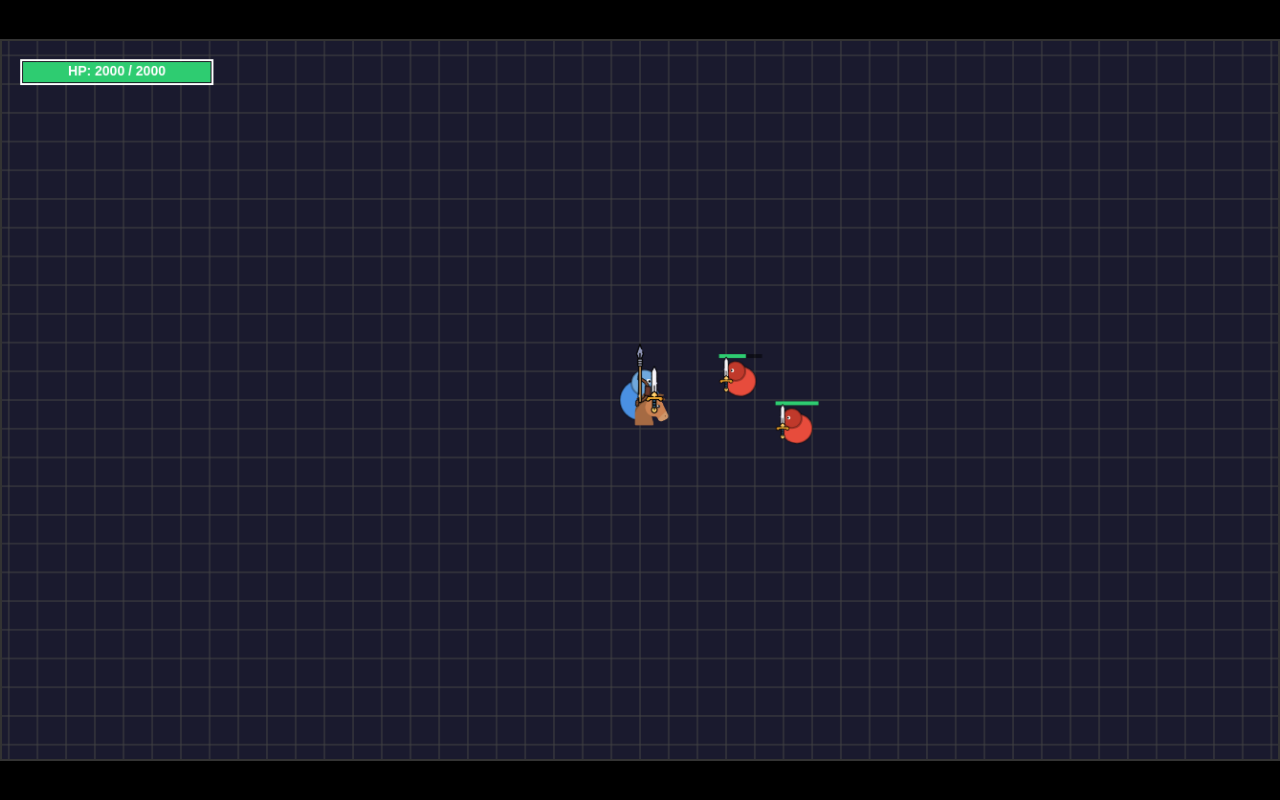
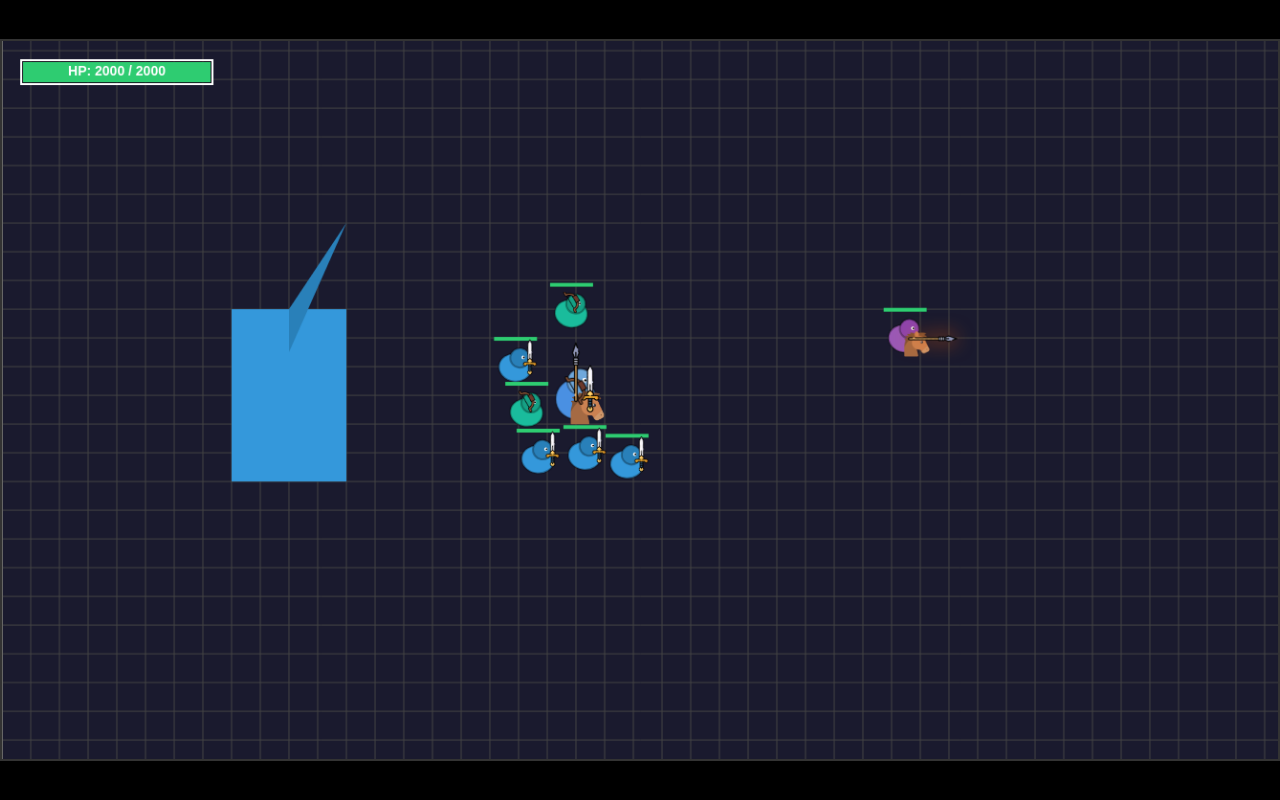
Before and after one commit to RemoYuduo/AIGames, a plain HTML site: page MB/index.html in a window 1280 px wide. Drawn offline with Linux system fonts and the light colour scheme.

Commit message:
迭代11

```diff
--- a/MB/config/map.json
+++ b/MB/config/map.json
@@ -6,10 +6,18 @@
   },
   "playerBuilding": {
     "x": 10,
-    "y": 15
+    "y": 15,
+    "width": 4,
+    "height": 6,
+    "spawnInterval": 10,
+    "imagePath": ""
   },
   "enemyBuilding": {
     "x": 140,
-    "y": 15
+    "y": 15,
+    "width": 4,
+    "height": 6,
+    "spawnInterval": 10,
+    "imagePath": ""
   }
 }
--- a/MB/js/component/AI.js
+++ b/MB/js/component/AI.js
@@ -38,6 +38,7 @@ class AI {
     const ownerPos = owner.transform.position;
     const enemyTeam = owner.team === 'player' ? 'enemy' : 'player';
 
+    // 1. 首先查找敌方实体
     for (const entity of entities) {
       if (entity.team === enemyTeam && entity.alive && entity.active) {
         const distance = ownerPos.distance(entity.transform.position);
@@ -47,6 +48,23 @@ class AI {
           nearestDistance = distance;
           nearestEnemy = entity;
         }
+      }
+    }
+
+    // 2. 如果没有找到敌方实体，查找敌方建筑
+    if (!nearestEnemy && window.game && window.game.buildings) {
+      const enemyBuilding = window.game.buildings.find(b => b.type === enemyTeam && b.health > 0);
+      if (enemyBuilding) {
+        // 创建一个虚拟的建筑目标对象，让士兵可以攻击
+        nearestEnemy = {
+          team: enemyTeam,
+          alive: true,
+          active: true,
+          transform: { position: enemyBuilding.position },
+          isBuilding: true, // 标记这是建筑目标
+          building: enemyBuilding // 引用实际的建筑对象
+        };
+        console.log(`${owner.team}士兵没有找到敌人，向敌方建筑移动`);
       }
     }
 
@@ -105,7 +123,16 @@ class AI {
       this.state = 'ATTACK';
       owner.isMoving = false;
 
-      // 触发攻击
+      // 如果是建筑目标，则对建筑造成伤害
+      if (this.target.isBuilding && this.target.building) {
+        // 每次攻击对建筑造成10点伤害
+        this.target.building.health = (this.target.building.health || 100) - 10;
+        console.log(`士兵攻击建筑，建筑剩余血量: ${this.target.building.health}`);
+        if (this.target.building.health <= 0) {
+          console.log(`${owner.team}摧毁了敌方建筑！`);
+        }
+      } else {
+        // 触发常规攻击
         if (owner.weapons && owner.weapons.length > 0) {
           const direction = targetPos.x > ownerPos.x ? 1 : -1;
           owner.facingDirection = direction;
@@ -114,6 +141,7 @@ class AI {
             if (weapon.canAttack()) {
               weapon.attack(direction);
               break;
+            }
           }
         }
       }
@@ -151,7 +179,16 @@ class AI {
       // 朝向目标
       owner.facingDirection = targetPos.x > ownerPos.x ? 1 : -1;
 
-      // 触发攻击
+      // 如果是建筑目标，则对建筑造成伤害
+      if (this.target.isBuilding && this.target.building) {
+        // 远程单位每次攻击对建筑造成15点伤害
+        this.target.building.health = (this.target.building.health || 100) - 15;
+        console.log(`弓兵攻击建筑，建筑剩余血量: ${this.target.building.health}`);
+        if (this.target.building.health <= 0) {
+          console.log(`${owner.team}摧毁了敌方建筑！`);
+        }
+      } else {
+        // 触发常规攻击
         if (owner.weapons && owner.weapons.length > 0) {
           const direction = targetPos.x > ownerPos.x ? 1 : -1;
 
@@ -159,6 +196,7 @@ class AI {
             if (weapon.canAttack()) {
               weapon.attack(direction);
               break;
+            }
           }
         }
       }
@@ -213,6 +251,16 @@ class AI {
 
         // 检测冲锋完成：骑枪冲刺结束
         if (this.chargeStartPos && wasCharging && !isLanceCharging) {
+          // 如果目标是建筑，则对建筑造成伤害
+          if (this.target.isBuilding && this.target.building) {
+            // 骑兵冲锋对建筑造成30点伤害
+            this.target.building.health = (this.target.building.health || 100) - 30;
+            console.log(`骑兵冲锋攻击建筑，建筑剩余血量: ${this.target.building.health}`);
+            if (this.target.building.health <= 0) {
+              console.log(`${owner.team}摧毁了敌方建筑！`);
+            }
+          }
+
           // 冲刺结束，立即切换到穿透阶段
           this.chargePhase = 'CONTINUE';
           this.continueTimer = 3.0; // 继续前进3秒，穿过敌阵（增加穿透时间）
--- a/MB/js/core/Game.js
+++ b/MB/js/core/Game.js
@@ -18,6 +18,7 @@ class Game {
     this.lastTime = 0;
 
     this.initialized = false;
+    this.buildings = []; // 建筑物列表
   }
 
   // 初始化游戏
@@ -66,10 +67,18 @@ class Game {
     // 创建AI系统
     this.aiSystem = new AISystem();
 
-    // 创建玩家（在地图中央）
+    // 将game实例设为全局，方便武器系统访问
+    window.game = this;
+
+    // 创建建筑物
+    this.createBuildings();
+
+    // 创建玩家（在己方建筑旁）
     const playerConfig = this.config.get('character.player');
     const mountConfig = this.config.get('mount.defaultHorse');
-    this.player = new Player(worldWidth / 2, worldHeight / 2, playerConfig, mountConfig);
+    const playerBuildingPos = this.config.get('map.playerBuilding');
+    // 在建筑物前方5米处生成玩家
+    this.player = new Player(playerBuildingPos.x + 5, playerBuildingPos.y, playerConfig, mountConfig);
     this.entities.push(this.player);
     this.collisionSystem.addEntity(this.player);
     this.combatSystem.addEntity(this.player);
@@ -91,12 +100,6 @@ class Game {
 
     // 摄像机跟随玩家
     this.camera.follow(this.player);
-
-    // 创建测试敌人（固定位置，无AI）
-    this.createTestEnemies();
-
-    // 将game实例设为全局，方便武器系统访问
-    window.game = this;
 
     this.initialized = true;
     console.log('游戏初始化完成');
@@ -157,6 +160,42 @@ class Game {
     });
 
     console.log(`创建了 ${infantryPositions.length} 个步兵、${archerPositions.length} 个弓兵、${cavalryPositions.length} 个骑兵`);
+  }
+
+  // 创建建筑物
+  createBuildings() {
+    const playerBuildingConfig = this.config.get('map.playerBuilding');
+    const enemyBuildingConfig = this.config.get('map.enemyBuilding');
+
+    // 创建玩家建筑物
+    const playerBuilding = new Building(
+      playerBuildingConfig.x,
+      playerBuildingConfig.y,
+      'player',
+      playerBuildingConfig
+    );
+
+    // 创建敌人建筑物，设置出兵间隔为玩家建筑的80%（快20%）
+    const enemyBuildingConfigWithFastSpawn = {
+      ...enemyBuildingConfig,
+      spawnInterval: (enemyBuildingConfig.spawnInterval || 10) * 0.8,  // 快20%
+      firstSpawnTime: 2.4  // 第一波兵2.4秒后刷新（比玩家的3秒快20%）
+    };
+
+    const enemyBuilding = new Building(
+      enemyBuildingConfig.x,
+      enemyBuildingConfig.y,
+      'enemy',
+      enemyBuildingConfigWithFastSpawn
+    );
+
+    // 修改玩家建筑的第一波兵时间
+    playerBuilding.firstSpawnTime = 3; // 玩家建筑第一波兵3秒后刷新
+
+    this.buildings.push(playerBuilding);
+    this.buildings.push(enemyBuilding);
+
+    console.log('创建了玩家和敌人建筑物（敌人出兵速度更快20%）');
   }
 
   // 启动游戏循环
@@ -222,6 +261,11 @@ class Game {
     // 更新战斗系统
     this.combatSystem.update(deltaTime);
 
+    // 更新建筑物
+    this.buildings.forEach(building => {
+      building.update(deltaTime);
+    });
+
     // 更新摄像机
     this.camera.update(deltaTime);
   }
@@ -233,6 +277,11 @@ class Game {
 
     // 渲染地图
     this.map.render(this.context, this.camera);
+
+    // 渲染建筑物
+    this.buildings.forEach(building => {
+      building.render(this.context, this.camera);
+    });
 
     // 渲染所有实体
     this.entities.forEach(entity => {
--- /dev/null
+++ b/MB/js/map/Building.js
@@ -0,0 +1,236 @@
+// 建筑物类
+class Building {
+  constructor(x, y, type, config) {
+    this.position = new Vector2(x, y);
+    this.type = type; // 'player' 或 'enemy'
+    this.config = config;
+
+    // 建筑物尺寸
+    this.width = config.width || 4; // 米
+    this.height = config.height || 6; // 米
+
+    // 建筑物生命值
+    this.maxHealth = config.health || 500;
+    this.health = this.maxHealth;
+
+    // 出兵相关
+    this.spawnTimer = 0;
+    this.spawnInterval = config.spawnInterval || 10; // 10秒
+    this.lastSpawnTime = 0;
+    this.firstSpawnTime = 3; // 第一波兵3秒后刷新
+    this.hasFirstSpawned = false; // 是否已经生成第一波兵
+    this.active = true;
+
+    // 图片资源
+    this.image = null;
+    this.imageLoaded = false;
+    this.loadImage(config.imagePath);
+  }
+
+  loadImage(path) {
+    if (path) {
+      this.image = new Image();
+      this.image.onload = () => {
+        this.imageLoaded = true;
+      };
+      this.image.onerror = () => {
+        console.error(`建筑物图片加载失败: ${path}`);
+      };
+      this.image.src = path;
+    }
+  }
+
+  // 更新
+  update(deltaTime) {
+    // 如果建筑物已被摧毁，不再更新
+    if (this.health <= 0) {
+      return;
+    }
+
+    // 更新计时器
+    this.spawnTimer += deltaTime;
+
+    // 检查是否到了第一波出兵时间
+    if (!this.hasFirstSpawned && this.spawnTimer >= this.firstSpawnTime) {
+      this.spawnUnits();
+      this.lastSpawnTime = this.spawnTimer;
+      this.hasFirstSpawned = true;
+      console.log(`${this.type}建筑在${this.firstSpawnTime}秒后出兵`);
+    }
+    // 到达后续出兵时间
+    else if (this.hasFirstSpawned && (this.spawnTimer - this.lastSpawnTime >= this.spawnInterval)) {
+      this.spawnUnits();
+      this.lastSpawnTime = this.spawnTimer;
+    }
+  }
+
+  // 生成士兵
+  spawnUnits() {
+    if (!window.game || !window.game.addEntity) return;
+
+    // 士兵配置
+    const infantryConfig = window.game.config.get('character.infantry');
+    const archerConfig = window.game.config.get('character.archer');
+    const cavalryConfig = window.game.config.get('character.cavalry');
+
+    const mountConfig = window.game.config.get('mount.defaultHorse');
+    const swordConfig = window.game.config.get('weapon.sword');
+    const bowConfig = window.game.config.get('weapon.bow');
+    const lanceConfig = window.game.config.get('weapon.lance');
+
+    // 确定队伍
+    const team = this.type;
+
+    // 计算生成位置（建筑物前方的随机位置）
+    const spawnOffset = 5; // 建筑物前方5米处
+    const baseX = this.type === 'player' ?
+      this.position.x + spawnOffset :
+      this.position.x - spawnOffset;
+
+    // 生成步兵 x4
+    for (let i = 0; i < 4; i++) {
+      const offsetX = (Math.random() - 0.5) * 4; // 随机偏移±2米
+      const offsetY = (Math.random() - 0.5) * 3; // 随机偏移±1.5米
+
+      const infantry = new Infantry(
+        baseX + offsetX,
+        this.position.y + offsetY,
+        team,
+        infantryConfig,
+        swordConfig
+      );
+
+      window.game.addEntity(infantry);
+      window.game.collisionSystem.addEntity(infantry);
+      window.game.combatSystem.addEntity(infantry);
+      window.game.aiSystem.addEntity(infantry);
+    }
+
+    // 生成弓兵 x2
+    for (let i = 0; i < 2; i++) {
+      const offsetX = (Math.random() - 0.5) * 4; // 随机偏移±2米
+      const offsetY = (Math.random() - 0.5) * 3; // 随机偏移±1.5米
+
+      const archer = new Archer(
+        baseX + offsetX,
+        this.position.y + offsetY,
+        team,
+        archerConfig,
+        bowConfig
+      );
+
+      window.game.addEntity(archer);
+      window.game.collisionSystem.addEntity(archer);
+      window.game.combatSystem.addEntity(archer);
+      window.game.aiSystem.addEntity(archer);
+    }
+
+    // 生成骑兵 x1
+    const offsetX = (Math.random() - 0.5) * 4; // 随机偏移±2米
+    const offsetY = (Math.random() - 0.5) * 3; // 随机偏移±1.5米
+
+    const cavalry = new Cavalry(
+      baseX + offsetX,
+      this.position.y + offsetY,
+      team,
+      cavalryConfig,
+      mountConfig,
+      lanceConfig
+    );
+
+    window.game.addEntity(cavalry);
+    window.game.collisionSystem.addEntity(cavalry);
+    window.game.combatSystem.addEntity(cavalry);
+    window.game.aiSystem.addEntity(cavalry);
+
+    console.log(`${this.type}建筑出兵: 4步兵, 2弓兵, 1骑兵`);
+  }
+
+  // 渲染
+  render(context, camera) {
+    const screenPos = camera.worldToScreen(this.position);
+    const screenWidth = camera.worldToScreenDistance(this.width);
+    const screenHeight = camera.worldToScreenDistance(this.height);
+
+    // 如果没有图片，使用简单形状代替
+    if (!this.imageLoaded) {
+      context.fillStyle = this.type === 'player' ? '#3498db' : '#e74c3c';
+      context.fillRect(
+        screenPos.x - screenWidth / 2,
+        screenPos.y - screenHeight / 2,
+        screenWidth,
+        screenHeight
+      );
+
+      // 绘制旗帜
+      context.fillStyle = this.type === 'player' ? '#2980b9' : '#c0392b';
+      context.beginPath();
+      context.moveTo(screenPos.x, screenPos.y - screenHeight / 2);
+      context.lineTo(screenPos.x + screenWidth / 2, screenPos.y - screenHeight);
+      context.lineTo(screenPos.x, screenPos.y - screenHeight / 4);
+      context.closePath();
+      context.fill();
+    } else {
+      // 使用图片渲染
+      context.drawImage(
+        this.image,
+        screenPos.x - screenWidth / 2,
+        screenPos.y - screenHeight / 2,
+        screenWidth,
+        screenHeight
+      );
+    }
+
+    // 渲染生命值条
+    if (this.health < this.maxHealth) {
+      const hpBarWidth = screenWidth * 1.2;
+      const hpBarHeight = 8;
+      const hpBarY = screenPos.y - screenHeight / 2 - 15;
+
+      // 背景
+      context.fillStyle = 'rgba(0, 0, 0, 0.5)';
+      context.fillRect(
+        screenPos.x - hpBarWidth / 2,
+        hpBarY,
+        hpBarWidth,
+        hpBarHeight
+      );
+
+      // HP条
+      const healthRatio = this.health / this.maxHealth;
+      const hpColor = healthRatio > 0.6 ? '#2ecc71' : (healthRatio > 0.3 ? '#f39c12' : '#e74c3c');
+      context.fillStyle = hpColor;
+      context.fillRect(
+        screenPos.x - hpBarWidth / 2 + 1,
+        hpBarY + 1,
+        (hpBarWidth - 2) * healthRatio,
+        hpBarHeight - 2
+      );
+
+      // 边框
+      context.strokeStyle = '#ffffff';
+      context.lineWidth = 1;
+      context.strokeRect(
+        screenPos.x - hpBarWidth / 2,
+        hpBarY,
+        hpBarWidth,
+        hpBarHeight
+      );
+    }
+
+    // 渲染计时器（调试用）
+    if (window.DEBUG) {
+      const progress = (this.spawnTimer - this.lastSpawnTime) / this.spawnInterval;
+      context.fillStyle = 'rgba(255, 255, 255, 0.8)';
+      context.fillRect(screenPos.x - 30, screenPos.y - screenHeight / 2 - 20, 60 * progress, 5);
+
+      context.strokeStyle = 'rgba(255, 255, 255, 0.8)';
+      context.strokeRect(screenPos.x - 30, screenPos.y - screenHeight / 2 - 20, 60, 5);
+
+      context.fillStyle = 'rgba(255, 255, 255, 0.8)';
+      context.font = '12px Arial';
+      context.textAlign = 'center';
+      context.fillText(`${Math.ceil(this.spawnInterval - (this.spawnTimer - this.lastSpawnTime))}s`, screenPos.x, screenPos.y - screenHeight / 2 - 25);
+    }
+  }
+}
```
Also changed, not shown: MB/index.html (+1 -0 lines), 1 other file. Lines whose indentation alone changed are shown as unchanged.
